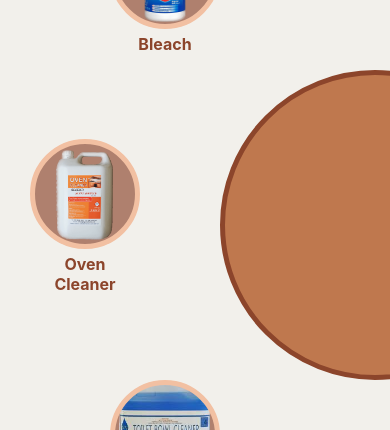
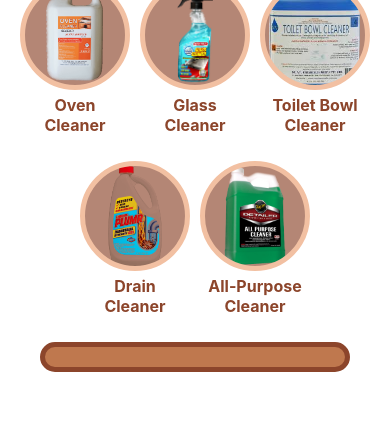
Before and after one commit to WhiteLady1/Drag-and-drop-in-react, a React (Create React App) app: page /experiment in a window 390 px wide. Shown: the part 265-695 px from the top of the page. Built offline with nearby package versions, Linux system fonts and the light colour scheme.

Commit message:
Add mobile view

```diff
--- a/src/components/experimental-table/experimental-table.scss
+++ b/src/components/experimental-table/experimental-table.scss
@@ -1,18 +1,26 @@
 .experimental-table {
-  grid-column: 3;
-  grid-row: 3;
   display: flex;
   flex-direction: column;
   justify-content: center;
   align-items: center;
   gap: 10px;
   width: 300px;
-  height: 300px;
+  padding-top: 10px;
+  padding-bottom: 10px;
   background-color: #BF784E;
   border: 5px solid #8C452B;
-  border-radius: 50%;
-  transition: transform .2s;
-  overflow: hidden;
+  border-radius: 20px;
+
+  @media screen and (min-width: 750px) {
+    grid-column: 3;
+    grid-row: 3;
+    height: 300px;
+    padding-top: unset;
+    padding-bottom: unset;
+    border-radius: 50%;
+    transition: transform .2s;
+    overflow: hidden;
+  }
 
   &--entered {
     transform: scale(105%);
--- a/src/pages/experiment/experiment.scss
+++ b/src/pages/experiment/experiment.scss
@@ -1,13 +1,16 @@
 .experiment {
   display: flex;
   flex-direction: column;
+  text-align: center;
+
+  @media screen and (min-width: 750px) {
     position: relative;
     overflow: hidden;
     width: 100vw;
     height: 100vh;
     color: #8C452B;
-  text-align: center;
     background-color: #F2F0EB;
+  }
 
   &__link {
     color: #8C452B;
@@ -21,6 +24,12 @@
 }
 
 .experiment-wrapper {
+  display: flex;
+  flex-wrap: wrap;
+  justify-content: center;
+  gap: 10px;
+
+  @media screen and (min-width: 750px) {
     display: grid;
     grid-template-columns: repeat(5, auto);
     grid-template-rows: repeat(5, auto);
@@ -28,7 +37,9 @@
     align-items: center;
     margin: 0 auto;
   }
+}
 
+@media screen and (min-width: 750px) {
   .experiment-sampel0 {
     grid-column: 2;
     grid-row: 2;
@@ -77,3 +88,4 @@
     grid-column: 4;
     grid-row: 4;
   }
+}
```
Lines whose indentation alone changed are shown as unchanged.
